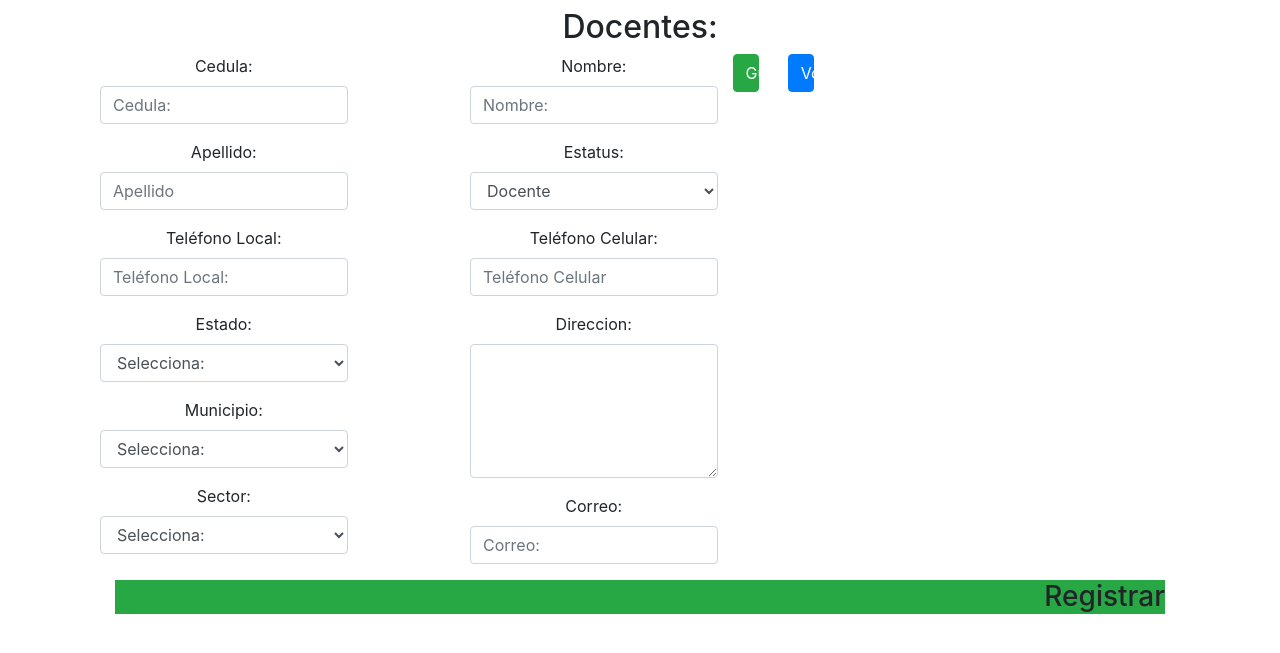
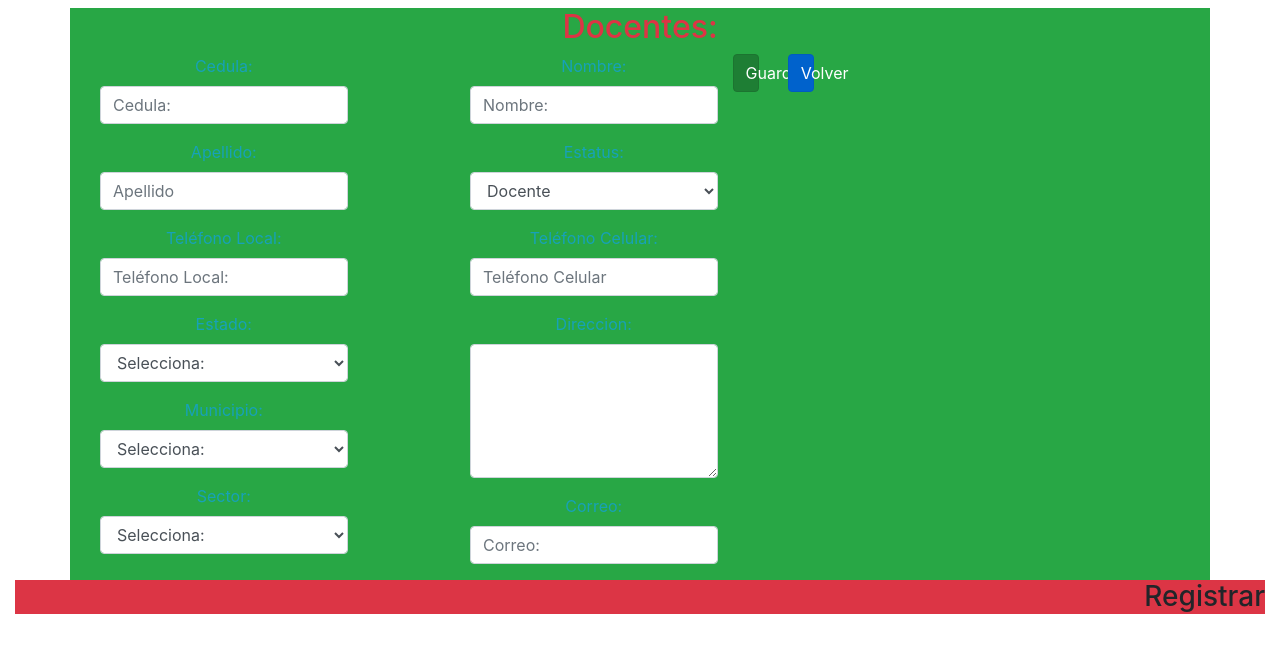
Before and after one commit to gustavokev/preescolar2, a CodeIgniter app: page /preescolar/index.php/docentes/docentes/registrar in a window 1280 px wide. Shown: the part 48-701 px from the top of the page. Run offline with CodeIgniter, Linux system fonts and the light colour scheme; data comes from the database, SQL or seed files in the repository; some libraries are stand-ins or nearby versions.

Commit message:
trabajé registros de representantes y docente y detalles alumnos

```diff
--- a/application/views/docentes/registro.php
+++ b/application/views/docentes/registro.php
@@ -4,8 +4,8 @@
 
 <script src="//code.jquery.com/jquery-1.11.0.min.js"></script>
 
-<div class="container text-center">
-<h2>Docentes:</h2>
+<div class="container text-center bg-success">
+<h2 class="text-danger">Docentes:</h2>
 <div class="container">
 
     <form class="form-horizontal" action="<?php echo base_url($action) ?>" method="post">
@@ -52,23 +52,23 @@
     <div class="row">
 
     <div class="col-md-3 col-md-offset-2">
-        <label for="cedula" class="control-label">Cedula: </label>
-            <div class="form-group">
+        <label for="cedula" class="control-label text-info">Cedula: </label>
+            <div class="form-group has-success">
                 <em><input type="text" class="form-control" id="cedula" name="cedula" value="<?php echo $cedula?>" placeholder="Cedula:"></em>
             </div>
 
-        <label for="apellido_re" class="control-label">Apellido: </label>
-            <div class="form-group">
+        <label for="apellido_re" class="control-label text-info">Apellido: </label>
+            <div class="form-group has-success">
                 <em><input type="text" class="form-control" id="apellido_re" name="apellido_re" value="<?php echo $apellido_re?>" placeholder="Apellido"></em>
             </div>
 
-        <label for="telefono_2" class="control-label">Teléfono Local: </label>
-            <div class="form-group">
+        <label for="telefono_2" class="control-label text-info">Teléfono Local: </label>
+            <div class="form-group has-success">
                 <em><input type="text" class="form-control" id="telefono_2" name="telefono_2" value="<?php echo $telefono_2?>" placeholder="Teléfono Local:"></em>
             </div>
 
-        <label for="estados_id" class="control-label">Estado: </label>
-            <div class="form-group">
+        <label for="estados_id" class="control-label text-info">Estado: </label>
+            <div class="form-group has-success">
                 <em><select name="estados_id" id="estados_id" class="form-control">
                     <option class="text-primary bg-success" value="<?php echo $estados_id?>">Selecciona: <?php echo $estado?></option>
                         <option class="bg-danger text-center text-danger" value="">Nuevo Estado:</option>
@@ -82,15 +82,15 @@
                 </select></em>
             </div>
 
-        <label for="municipios_id" class="control-label">Municipio: </label>
-            <div class="form-group">
+        <label for="municipios_id" class="control-label text-info">Municipio: </label>
+            <div class="form-group has-success">
                 <em><select name="municipios_id" id="municipios_id" class="form-control">
                     <option class="text-primary bg-success" value="<?php echo $municipios_id?>">Selecciona: <?php echo $municipio?></option>
                 </select></em>
             </div>
 
-        <label for="parroquias_id" class="control-label">Sector: </label>
-            <div class="form-group">
+        <label for="parroquias_id" class="control-label text-info">Sector: </label>
+            <div class="form-group has-success">
                 <em><select name="parroquias_id" id="parroquias_id" class="form-control">
                     <option class="text-primary bg-success" value="<?php echo $parroquias_id?>">Selecciona: <?php echo $parroquia?></option>
                 </select></em>
@@ -100,31 +100,31 @@
     <div class="col-md-1"></div>
 
     <div class="col-md-3">
-        <label for="nombre_re" class="control-label">Nombre: </label>
-            <div class="form-group">
+        <label for="nombre_re" class="control-label text-info">Nombre: </label>
+            <div class="form-group has-success">
                 <em><input type="text" class="form-control" id="nombre_re" name="nombre_re" value="<?php echo $nombre_re?>" placeholder="Nombre:"></em>
             </div>
 
-        <label for="estatus" class="control-label">Estatus: </label>
-            <div class="form-group">
+        <label for="estatus" class="control-label text-info">Estatus: </label>
+            <div class="form-group has-success">
                 <em><select name="estatus" id="estatus" class="form-control">
                     <option value="d">Docente</option>
                 </select></em>
             </div>
 
-        <label for="telefono_1" class="control-label">Teléfono Celular: </label>
-            <div class="form-group">
+        <label for="telefono_1" class="control-label text-info">Teléfono Celular: </label>
+            <div class="form-group has-success">
                 <em><input type="text" class="form-control" id="telefono_1" name="telefono_1" value="<?php echo $telefono_1?>" placeholder="Teléfono Celular"></em>
             </div>
 
-        <label for="direccion" class="control-label">Direccion:</label>
-            <div class="form-group">
-                <textarea bg-danger rows="5" name="direccion" id="direccion" class="form-control text-left" placeholder="Escriba nombre de Calle y N° de casa:"><?php echo $direccion?>
-                </textarea>
+        <label for="direccion" class="control-label text-info">Direccion:</label>
+            <div class="form-group has-success">
+                <em><textarea rows="5" name="direccion" id="direccion" class="form-control" placeholder="Escriba nombre de Calle y N° de casa:"><?php echo $direccion?>
+                </textarea></em>
             </div>
 
-        <label for="email" class="control-label">Correo: </label>
-            <div class="form-group">
+        <label for="email" class="control-label text-info">Correo: </label>
+            <div class="form-group has-success">
                 <em><input type="text" class="form-control" id="email" name="email" value="<?php echo $email?>" placeholder="Correo:"></em>
             </div>
         </div>
@@ -132,11 +132,11 @@
     <div class="row">
 
         <div class="col-md-3 col-md-offset-2">
-            <button type="submit" class="btn btn-success btn-block">Guardar</button>
+            <button type="submit" class="btn btn-success btn-block active">Guardar</button>
         </div>
 
         <div class="col-md-3 col-md-offset-1">
-            <a class="btn btn-primary btn-block" href="<?php echo base_url('docentes/Docentes')?>">Volver</a>
+            <a class="btn btn-primary btn-block active" href="<?php echo base_url('docentes/Docentes')?>">Volver</a>
         </div>
     </div>
 
@@ -151,4 +151,6 @@
        }
     ?>
 
+        </div>
     </div>
+</div>
--- a/application/views/footer.php
+++ b/application/views/footer.php
@@ -2,7 +2,7 @@
 <div class="container-fluid">
 	<footer>
 		<div class="container-flui text-right">
-			<h3 class="bg-success"><?php echo $titulo ?> </h3>
+			<h3 class="bg-danger"><?php echo $titulo ?> </h3>
 		</div>
 	</footer>
 
```
Also changed, not shown: application/controllers/alumnos/Alumnos.php (+12 -0 lines), application/models/AlumnosModel.php (+17 -1 lines), application/views/alumnos/alumnos.php (+5 -12 lines), application/views/alumnos/detalles.php (added, +80 -0 lines).
